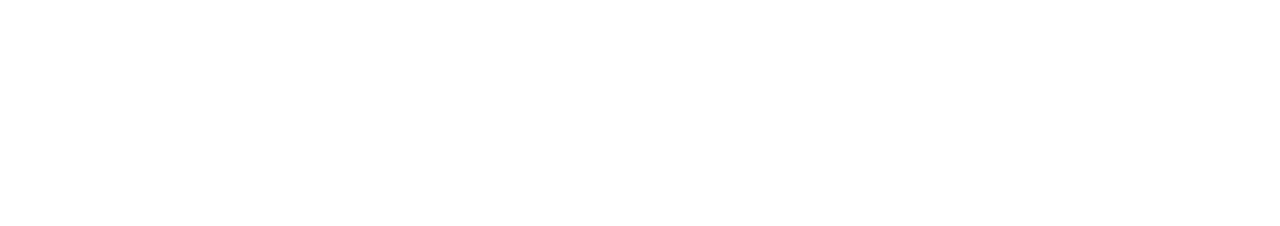
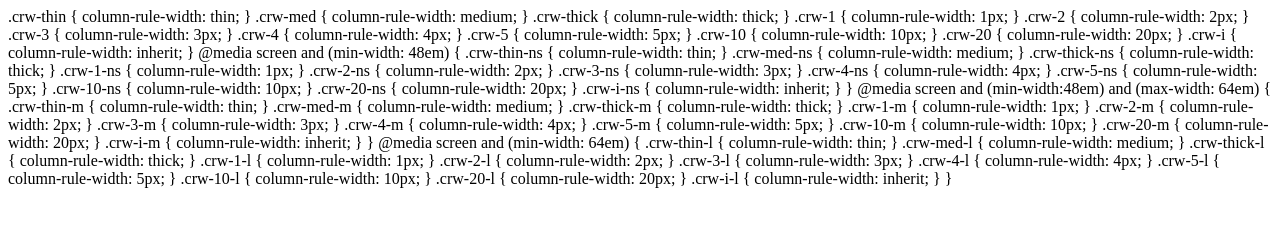
Before and after one commit to mrmrs/css-column-rule-width, a website: page index.html in a window 1280 px wide. Drawn offline with Linux system fonts and the light colour scheme.

Commit message:
Adding css contents to html file for documentation

```diff
--- a/index.html
+++ b/index.html
@@ -12,5 +12,61 @@
     <link rel="stylesheet" href="column-rule-width.css">
   </head>
   <body>
-  </body>
+.crw-thin {   column-rule-width: thin; }
+.crw-med {    column-rule-width: medium; }
+.crw-thick {  column-rule-width: thick; }
+
+.crw-1 {      column-rule-width: 1px; }
+.crw-2 {      column-rule-width: 2px; }
+.crw-3 {      column-rule-width: 3px; }
+.crw-4 {      column-rule-width: 4px; }
+.crw-5 {      column-rule-width: 5px; }
+.crw-10 {     column-rule-width: 10px; }
+.crw-20 {     column-rule-width: 20px; }
+
+.crw-i {      column-rule-width: inherit; }
+
+@media screen and (min-width: 48em) {
+.crw-thin-ns {   column-rule-width: thin; }
+.crw-med-ns {    column-rule-width: medium; }
+.crw-thick-ns {  column-rule-width: thick; }
+.crw-1-ns {      column-rule-width: 1px; }
+.crw-2-ns {      column-rule-width: 2px; }
+.crw-3-ns {      column-rule-width: 3px; }
+.crw-4-ns {      column-rule-width: 4px; }
+.crw-5-ns {      column-rule-width: 5px; }
+.crw-10-ns {     column-rule-width: 10px; }
+.crw-20-ns {     column-rule-width: 20px; }
+.crw-i-ns {      column-rule-width: inherit; }
+}
+
+@media screen and (min-width:48em) and (max-width: 64em) {
+.crw-thin-m {   column-rule-width: thin; }
+.crw-med-m {    column-rule-width: medium; }
+.crw-thick-m {  column-rule-width: thick; }
+.crw-1-m {      column-rule-width: 1px; }
+.crw-2-m {      column-rule-width: 2px; }
+.crw-3-m {      column-rule-width: 3px; }
+.crw-4-m {      column-rule-width: 4px; }
+.crw-5-m {      column-rule-width: 5px; }
+.crw-10-m {     column-rule-width: 10px; }
+.crw-20-m {     column-rule-width: 20px; }
+.crw-i-m {      column-rule-width: inherit; }
+}
+
+@media screen and (min-width: 64em) {
+.crw-thin-l {   column-rule-width: thin; }
+.crw-med-l {    column-rule-width: medium; }
+.crw-thick-l {  column-rule-width: thick; }
+.crw-1-l {      column-rule-width: 1px; }
+.crw-2-l {      column-rule-width: 2px; }
+.crw-3-l {      column-rule-width: 3px; }
+.crw-4-l {      column-rule-width: 4px; }
+.crw-5-l {      column-rule-width: 5px; }
+.crw-10-l {     column-rule-width: 10px; }
+.crw-20-l {     column-rule-width: 20px; }
+.crw-i-l {      column-rule-width: inherit; }
+}
+
+</body>
 </html>
```
